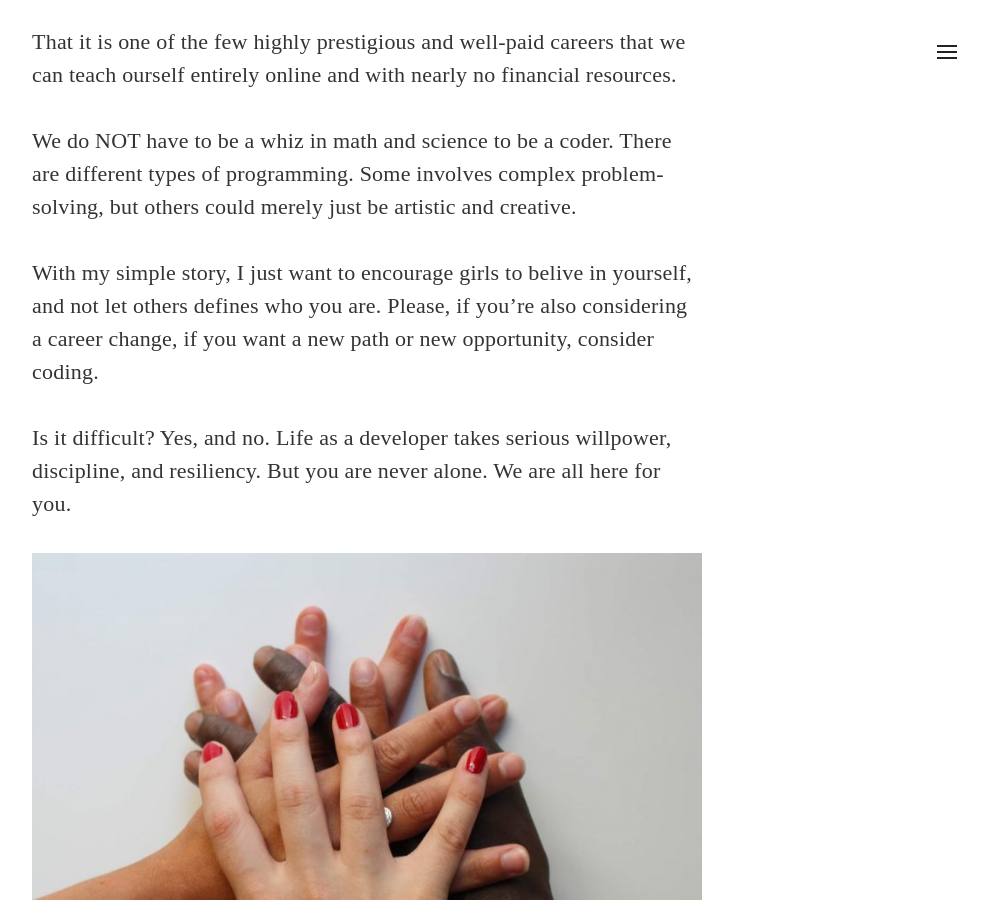
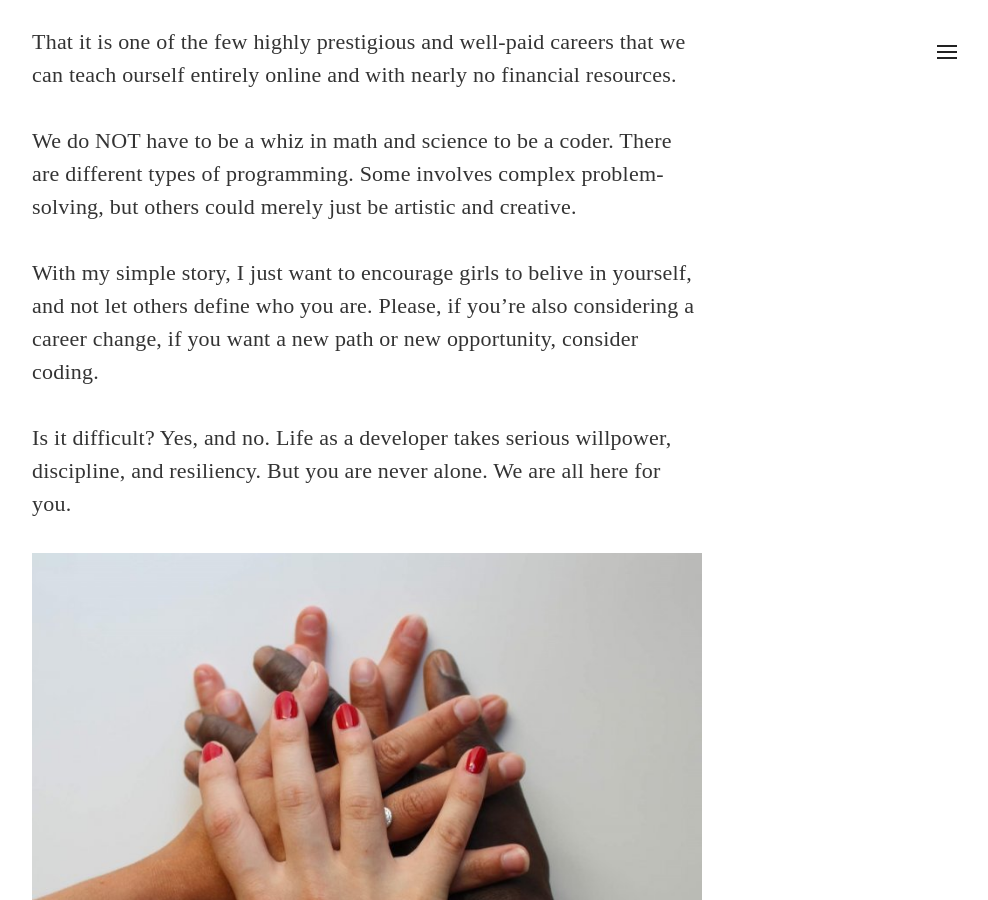
Before and after one commit to iamfi/first-blog-to-coding, a Jekyll site: the page built from _posts/2021-03-21-my-story-of-coding.md, in a window 1280 px wide and 900 px high, scrolled down 4703 px. Shown: the whole window, without its empty margins (273-1261 px from the left). Built offline with Jekyll 4.4.1, drawn with Linux system fonts in a browser that asks for light colours; nearby versions of some CDN libraries.

Commit message:
update video link

```diff
--- a/_posts/2021-03-21-my-story-of-coding.md
+++ b/_posts/2021-03-21-my-story-of-coding.md
@@ -57,11 +57,12 @@ That it is one of the few highly prestigious and well-paid careers that we can t
 
 We do NOT have to be a whiz in math and science to be a coder. There are different types of programming. Some involves complex problem-solving, but others could merely just be artistic and creative.
 
-With my simple story, I just want to encourage girls to belive in yourself, and not let others defines who you are. Please, if you’re also considering a career change, if you want a new path or new opportunity, consider coding.
+With my simple story, I just want to encourage girls to belive in yourself, and not let others define who you are. Please, if you’re also considering a career change, if you want a new path or new opportunity, consider coding.
 
 Is it difficult? Yes, and no. Life as a developer takes serious willpower, discipline, and resiliency. But you are never alone. We are all here for you.
 
 ![20210321-We-are-here-for-you](../assets/images/20210321-We-are-here-for-you.jpeg)
 
 At last, I would like to share this coding course with you all, who might be intersted in joining this journey with me. Feel free to look it up.
-<iframe frameborder="0" src="http://t.cn/A6tdAf31?m=4616596897138469&u=1826648747" allowFullScreen="true"></iframe>
+
+<iframe frameborder="0" src="https://t.cn/A6tdAf31?m=4616596897138469&u=1826648747" allowFullScreen="true"></iframe>
```
